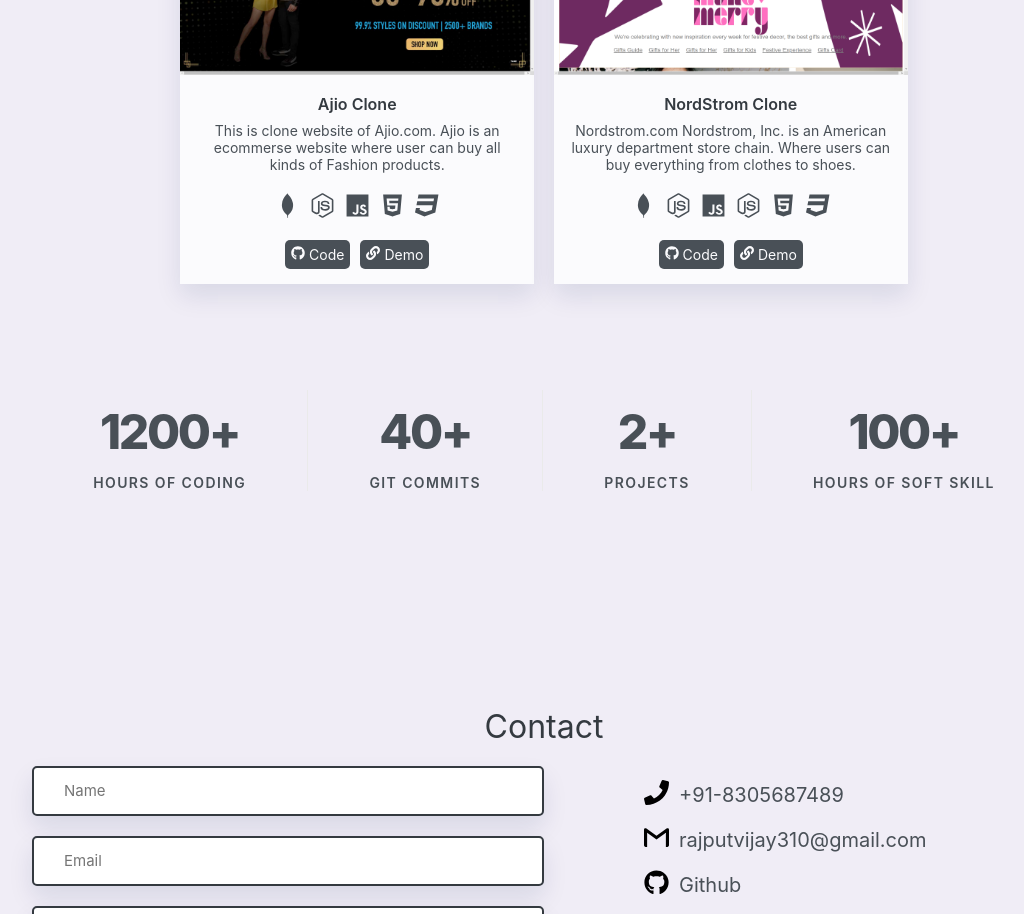
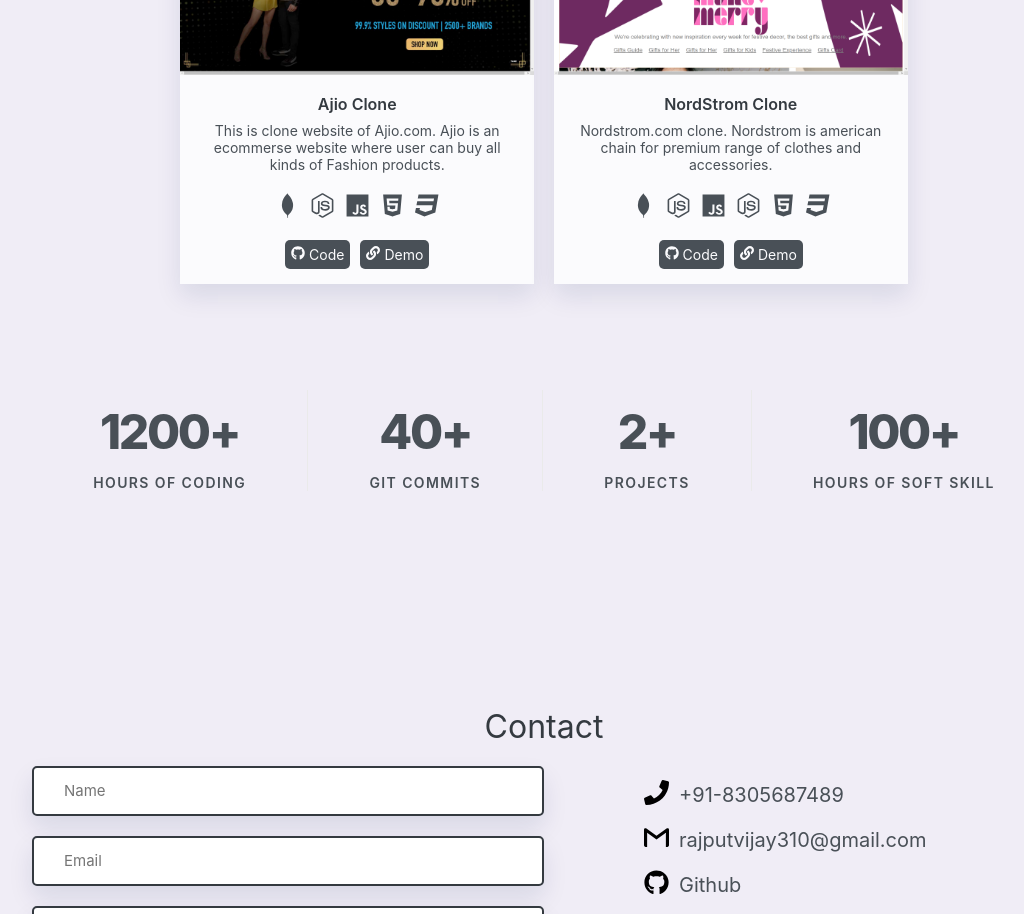
Before and after one commit to Rajput-Vijay/Vijay_Rajput_Portfolio, a React (Create React App) app: page / in a window 1280 px wide. Shown: the part 2580-3494 px from the top of the page, without its empty margins (96-1120 px from the left). Built offline with nearby package versions, Linux system fonts and the light colour scheme; no server answers; a web font is replaced by a local one.

Commit message:
Updated projects section

```diff
--- a/src/Components/Projects/Projects.jsx
+++ b/src/Components/Projects/Projects.jsx
@@ -35,7 +35,7 @@
       project_name: "NordStrom Clone",
       image: "/project_images/nordstrom.png",
       project_desc:
-        "Nordstrom.com Nordstrom, Inc. is an American luxury department store chain. Where users can buy everything from clothes to shoes.",
+        "Nordstrom.com clone. Nordstrom is american chain for premium range of clothes and accessories.",
       deploy_link: "https://malaya-app.netlify.app/",
       repo_link: "https://github.com/Rajput-Vijay/Nordstrom-Project",
       tech_stack: [
```
